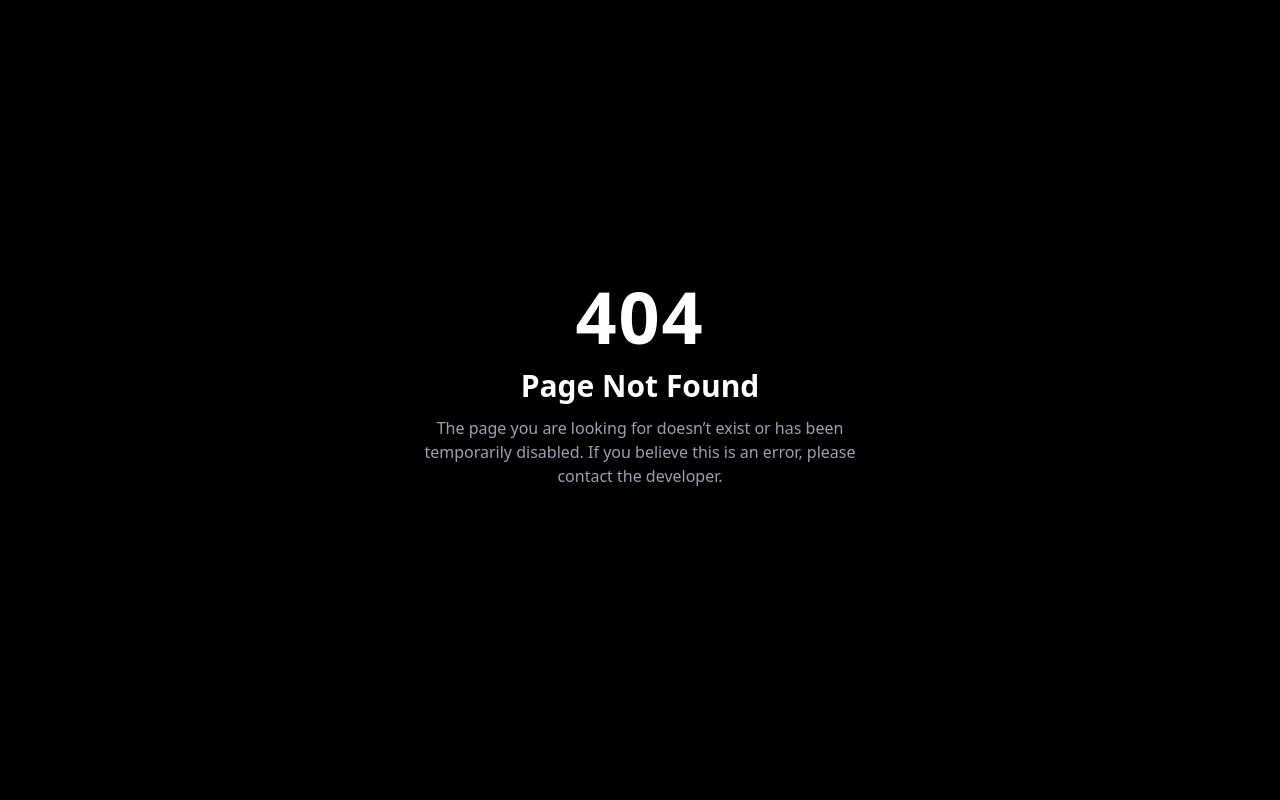
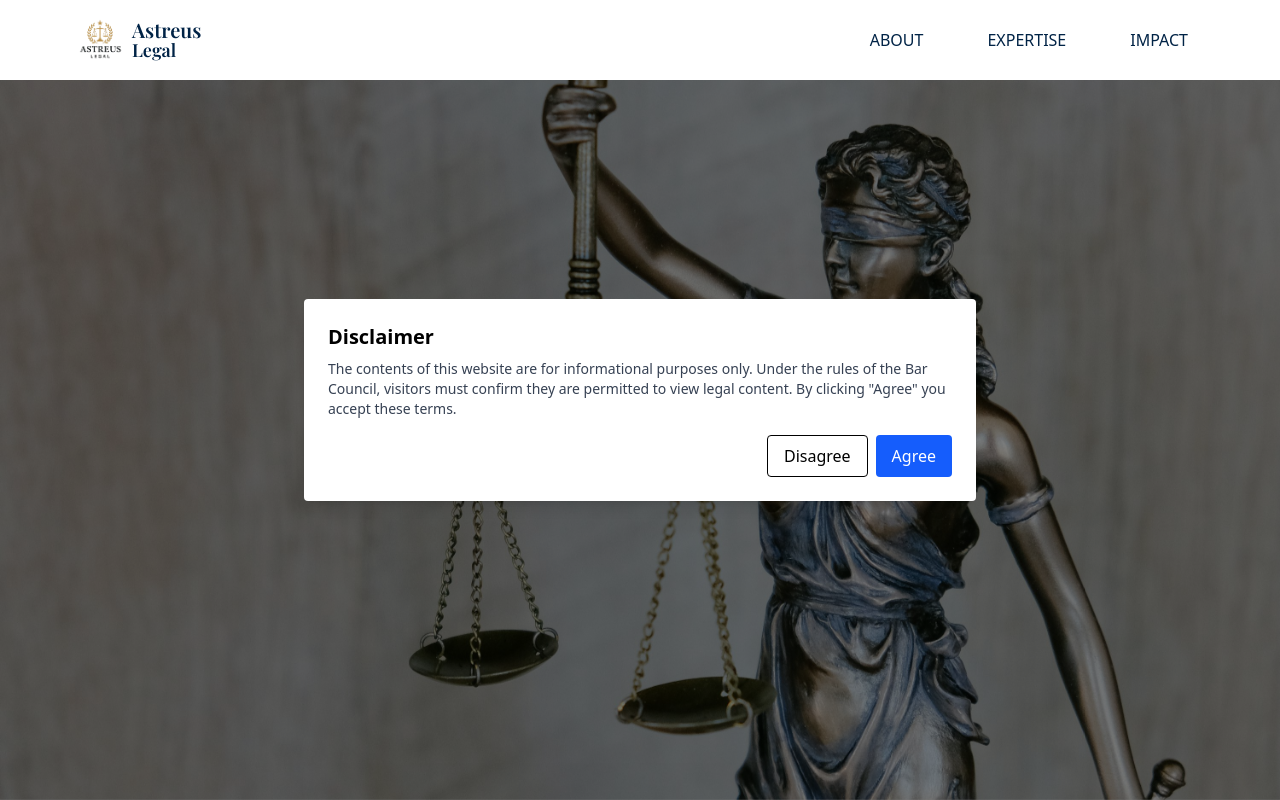
Before and after one commit to ashishgit10/project101, a React (Vite) app: page / in a window 1280 px wide. Before the commit this address had no page. Shown: the top 800 px of the page. Built offline with nearby package versions, Linux system fonts and the light colour scheme; a web font is replaced by a local one.

Commit message:
Deploy 2

```diff
--- a/src/App.jsx
+++ b/src/App.jsx
@@ -14,7 +14,7 @@ import PeopleProfile from "./components/PeopleProfile";
 import Terms from "./pages/Terms&policy/Terms";
 
 export default function App() {
-/*   const [acceptedDisclaimer, setAcceptedDisclaimer] = useState(
+  const [acceptedDisclaimer, setAcceptedDisclaimer] = useState(
     () => localStorage.getItem("acceptedDisclaimer") === "true"
   );
 
@@ -35,27 +35,27 @@ export default function App() {
       </div>
     );
   }
- */
+
   return (
     <div>
       <main className="flex-grow">
-      {/*   {!acceptedDisclaimer && (
+        {!acceptedDisclaimer && (
           <DisclaimerModal
             onAccept={() => {
               setAcceptedDisclaimer(true);
               localStorage.setItem("acceptedDisclaimer", "true");
-            }}``
+            }}
             onClose={() => setAcceptedDisclaimer(true)}
           />
-        )} */}
+        )}
         <Routes>
-{/*           <Route path="/" element={<Home />} />
+          <Route path="/" element={<Home />} />
           <Route path="/expertise" element={<Expertise />} />
           <Route path="/peoplepage" element={<PeoplePage />} />
           <Route path="/impact" element={<Impact />} />
-                  <Route path="/expertise/details" element={<ExpertiseDetailPage />} />
-                  <Route path="/advocate/:id" element={<PeopleProfile />} />
-                    <Route path="/info" element={<Terms />} /> */}
+          <Route path="/expertise/details" element={<ExpertiseDetailPage />} />
+          <Route path="/advocate/:id" element={<PeopleProfile />} />
+          <Route path="/info" element={<Terms />} />
           <Route path="*" element={<NotFound />} />
         </Routes>
       </main>
```
